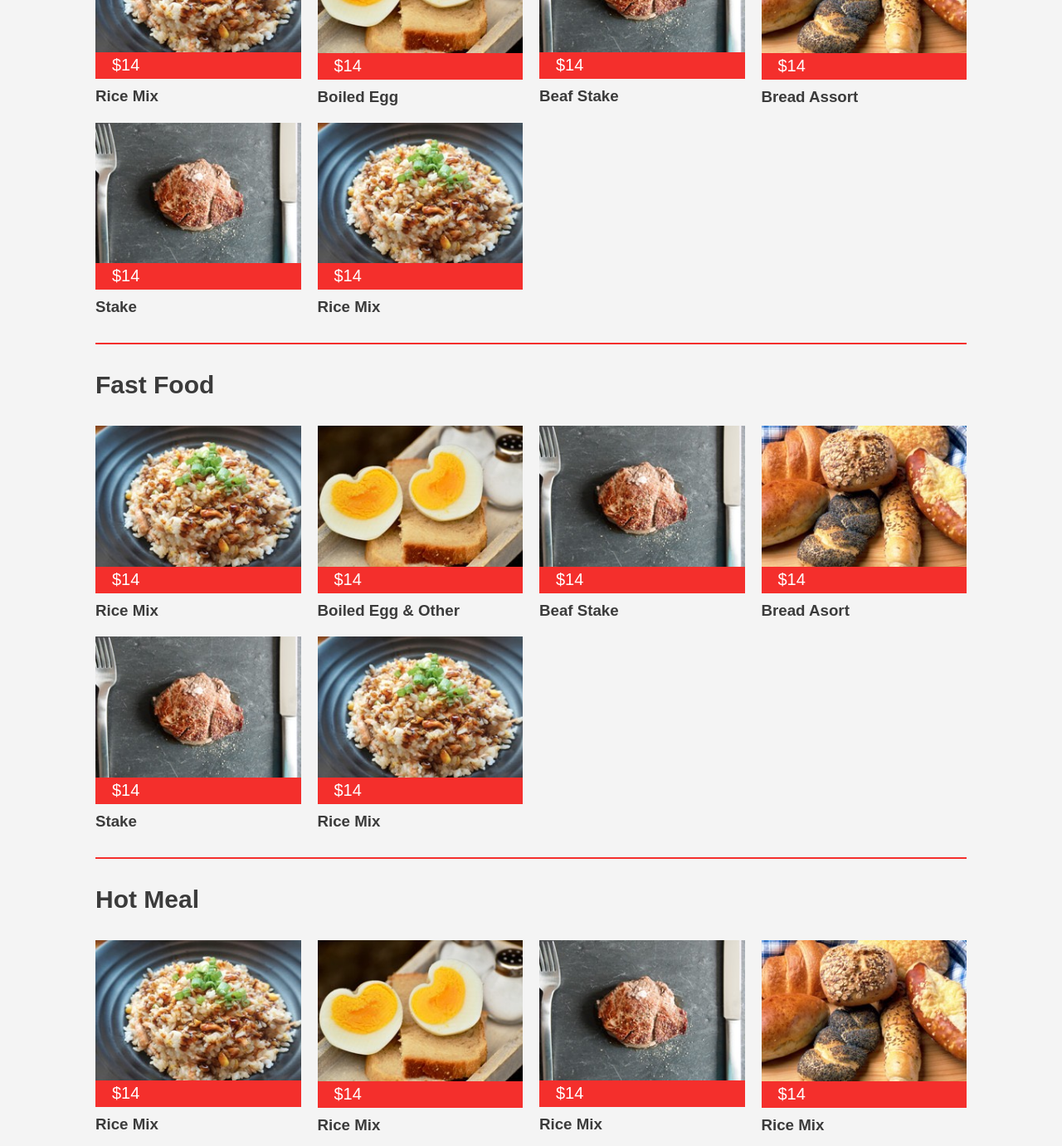
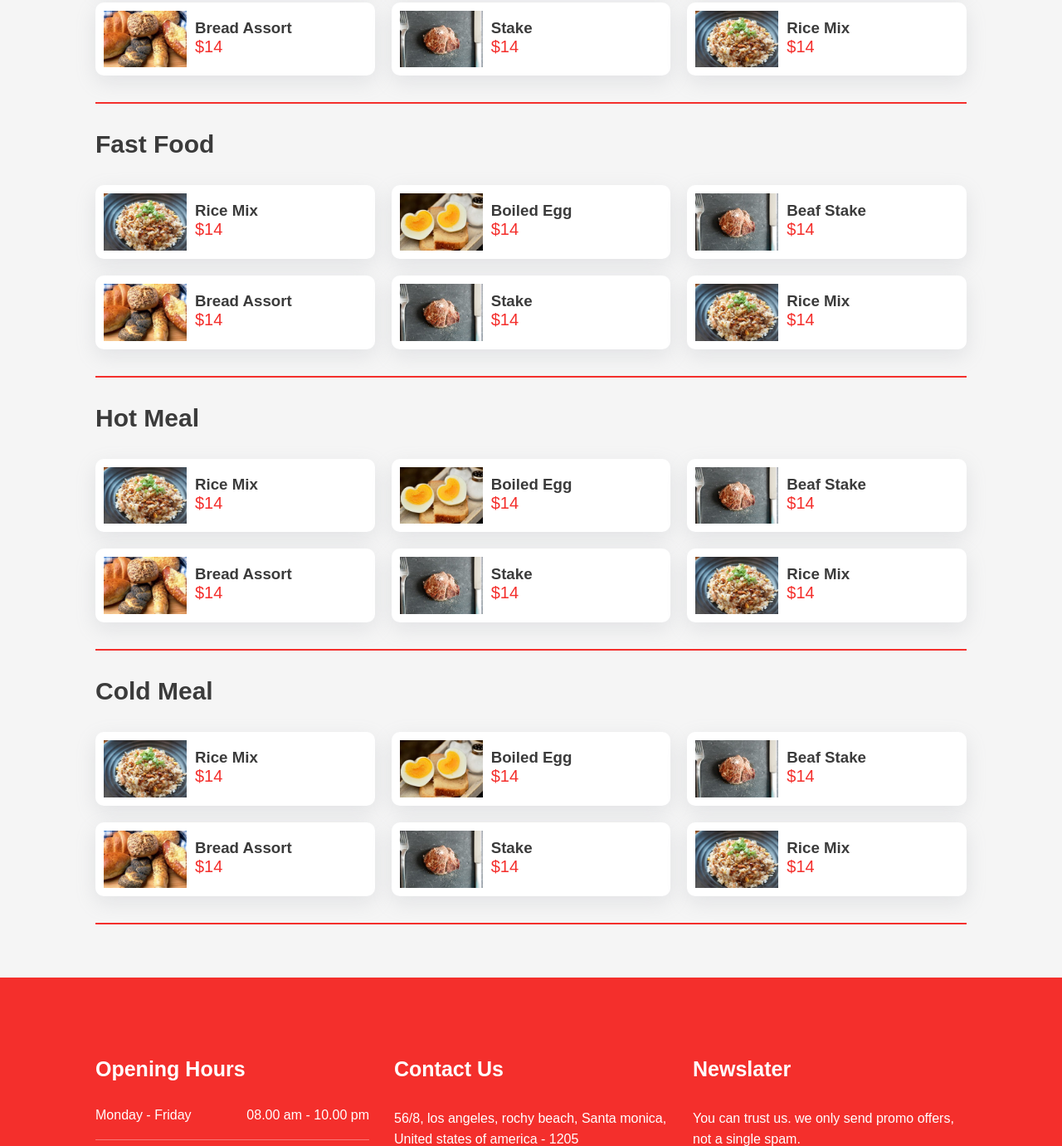
Before and after one commit to beridzezura14/Marco-Restaurant, a plain HTML site: page menu.html in a window 1280 px wide. Shown: the part 659-2040 px from the top of the page at 83% size. Drawn offline with nearby package versions, Linux system fonts and the light colour scheme.

Commit message:
3 commit

```diff
--- a/assets/css/menu-media.css
+++ b/assets/css/menu-media.css
@@ -9,7 +9,7 @@
 @media(max-width: 860px){
     .menu-item{
         display: grid;
-        grid-template-columns: repeat(3, 1fr);
+        grid-template-columns: repeat(2, 1fr);
         gap: 20px;
     }
 }
--- a/assets/css/menu.css
+++ b/assets/css/menu.css
@@ -1,3 +1,6 @@
+body{
+    background-color:whitesmoke;
+}
 .section-menu{
     max-width: 1050px;
     margin: auto;
@@ -38,20 +41,30 @@
 }
 .menu-item{
     display: grid;
-    grid-template-columns: repeat(4, 1fr);
+    grid-template-columns: repeat(3, 1fr);
     gap: 20px;
+}
+.item{
+    display: flex;
+    background-color: #fff;
+    padding: 10px;
+    box-shadow: rgba(149, 157, 165, 0.2) 0px 8px 24px;
+    border-radius: 10px;
+}
+.item div{
+    margin-left: 10px;
 }
 
 .item img{
-    width: 100%;
+    width: 100px;
     height: auto;
 }
 .item p{
-    background-color: #f42f2c;
-    padding: 5px 20px;
-    margin-top: -5px;
+    /* background-color: #f42f2c; */
+    /* padding: 5px 20px; */
     font-size: 20px;
-    color: #fff;
+    color: #f42f2c  ;
+    width: 100%;
 }
 .item h3{
     margin-top: 10px;
--- a/assets/css/registr.css
+++ b/assets/css/registr.css
@@ -72,6 +72,7 @@
     border: none;
     font-size: 17px;
     background-color: #fff;
+    color: #3b3b3b;
     cursor: pointer;
     transition: 0.5s;
     border: 2px solid #f42f2c;
--- a/assets/css/style.css
+++ b/assets/css/style.css
@@ -162,7 +162,7 @@ header{
 .menu-name ul{
     width: 100%;
     display: grid;
-    grid-template-columns: repeat(5, 1fr);
+    grid-template-columns: repeat(4, 1fr);
     gap: 1px;
     box-shadow: rgba(100, 100, 111, 0.2) 0px 7px 29px 0px;
 }
--- a/menu.html
+++ b/menu.html
@@ -36,7 +36,6 @@
                         <li><a class="signup" href="signup.html">Sign Up</a></li>
                         <li><a class="login" href="login.html">Log In</a></li>
                     </ul>
-
                 </ul>
                 <div class="mobile-menu">
                     <ul class="mobile">
@@ -49,6 +48,9 @@
             </nav>
         </header>
     </section>
+        <!-- id vegetarian -->
+        <div id="vegetarian"></div>
+        <!-- id vegetarian -->
     <section class="section-menu">
         <h1>Menu</h1>
         <div class="food-menu">
@@ -60,153 +62,221 @@
                 <a href="#">Drinks</a>
             </ul>
         </div>
-
         <button onclick="topFunction()" id="myBtn" title="Go to top"><ion-icon class="scroll-top-icon" name="arrow-up-outline"></ion-icon></button>
 
         <div class="food">
-            <h2 id="vegetarian">Vegetarian</h2>
+            <h2 >Vegetarian</h2>
             <div class="row">
                 <div class="menu-item">
                     <div class="item">
                         <img src="assets/img/b1.jpg" alt="menu-item">
+                        <div>
+                            <h3>Rice Mix</h3>
                             <p>$14</p>
-                        <h3>Rice Mix</h3>
+                        </div>
+
                     </div>
                     <div class="item">
                         <img src="assets/img/b2.jpg" alt="menu-item">
+                        <div>
+                            <h3>Boiled Egg</h3>
                             <p>$14</p>
-                        <h3>Boiled Egg</h3>
+                        </div>
+
                     </div>
                     <div class="item">
                         <img src="assets/img/b3.jpg" alt="menu-item">
+                        <div>
+                            <h3>Beaf Stake</h3>
                             <p>$14</p>
-                        <h3>Beaf Stake</h3>
+                        </div>
                     </div>
                     <div class="item">
                         <img src="assets/img/b4.jpg" alt="menu-item">
+                        <div>
+                            <h3>Bread Assort</h3>
                             <p>$14</p>
-                        <h3>Bread Assort</h3>
+                        </div>
+
                     </div>
                     <div class="item">
                         <img src="assets/img/b3.jpg" alt="menu-item">
+                        <div>
+                            <h3>Stake</h3>
                             <p>$14</p>
-                        <h3>Stake</h3>
+                        </div>
+
                     </div>
                     <div class="item">
                         <img src="assets/img/b1.jpg" alt="menu-item">
+                        <div>
+                            <h3>Rice Mix</h3>
                             <p>$14</p>
-                        <h3>Rice Mix</h3>
+                        </div>
+
                     </div>
                 </div>
             </div>
+            <!-- id fast -->
+            <div id="fast"></div>
+            <!-- id fast -->
         </div>
         <div class="food">
-            <h2 id="fast">Fast Food</h2>
-            <div class="row">
+            <h2 >Fast Food</h2>
             <div class="menu-item">
                 <div class="item">
                     <img src="assets/img/b1.jpg" alt="menu-item">
+                    <div>
+                        <h3>Rice Mix</h3>
                         <p>$14</p>
-                        <h3>Rice Mix</h3>
+                    </div>
+
                 </div>
                 <div class="item">
                     <img src="assets/img/b2.jpg" alt="menu-item">
+                    <div>
+                        <h3>Boiled Egg</h3>
                         <p>$14</p>
-                        <h3>Boiled Egg & Other</h3>
+                    </div>
+
                 </div>
                 <div class="item">
                     <img src="assets/img/b3.jpg" alt="menu-item">
+                    <div>
+                        <h3>Beaf Stake</h3>
                         <p>$14</p>
-                        <h3>Beaf Stake</h3>
+                    </div>
                 </div>
                 <div class="item">
                     <img src="assets/img/b4.jpg" alt="menu-item">
+                    <div>
+                        <h3>Bread Assort</h3>
                         <p>$14</p>
-                        <h3>Bread Asort</h3>
+                    </div>
+
                 </div>
                 <div class="item">
                     <img src="assets/img/b3.jpg" alt="menu-item">
+                    <div>
+                        <h3>Stake</h3>
                         <p>$14</p>
-                        <h3>Stake</h3>
+                    </div>
+
                 </div>
                 <div class="item">
                     <img src="assets/img/b1.jpg" alt="menu-item">
+                    <div>
+                        <h3>Rice Mix</h3>
                         <p>$14</p>
-                        <h3>Rice Mix</h3>
                     </div>
                 </div>
             </div>
+            <!-- id hot -->
+            <div id="hot"></div>
+            <!-- id hot -->
         </div>
         <div class="food">
-            <h2 id="hot">Hot Meal</h2>
-            <div class="row">
+            <h2 >Hot Meal</h2>
             <div class="menu-item">
                 <div class="item">
                     <img src="assets/img/b1.jpg" alt="menu-item">
+                    <div>
+                        <h3>Rice Mix</h3>
                         <p>$14</p>
-                        <h3>Rice Mix</h3>
+                    </div>
+
                 </div>
                 <div class="item">
                     <img src="assets/img/b2.jpg" alt="menu-item">
+                    <div>
+                        <h3>Boiled Egg</h3>
                         <p>$14</p>
-                        <h3>Rice Mix</h3>
+                    </div>
+
                 </div>
                 <div class="item">
                     <img src="assets/img/b3.jpg" alt="menu-item">
+                    <div>
+                        <h3>Beaf Stake</h3>
                         <p>$14</p>
-                        <h3>Rice Mix</h3>
+                    </div>
                 </div>
                 <div class="item">
                     <img src="assets/img/b4.jpg" alt="menu-item">
+                    <div>
+                        <h3>Bread Assort</h3>
                         <p>$14</p>
-                        <h3>Rice Mix</h3>
+                    </div>
+
                 </div>
                 <div class="item">
                     <img src="assets/img/b3.jpg" alt="menu-item">
+                    <div>
+                        <h3>Stake</h3>
                         <p>$14</p>
-                        <h3>Rice Mix</h3>
+                    </div>
+
                 </div>
                 <div class="item">
                     <img src="assets/img/b1.jpg" alt="menu-item">
+                    <div>
+                        <h3>Rice Mix</h3>
                         <p>$14</p>
-                        <h3>Rice Mix</h3>
+                    </div>
+
                 </div>
             </div>
-            </div>
+            <!-- id cold -->
+            <div id="cold"></div>
+            <!-- id cold -->
         </div>
         <div class="food">
-            <h2 id="cold">Cold Meal</h2>
-            <div class="row">
+            <h2 >Cold Meal</h2>
             <div class="menu-item">
                 <div class="item">
                     <img src="assets/img/b1.jpg" alt="menu-item">
+                    <div>
+                        <h3>Rice Mix</h3>
                         <p>$14</p>
-                        <h3>Rice Mix</h3>
+                    </div>
+
                 </div>
                 <div class="item">
                     <img src="assets/img/b2.jpg" alt="menu-item">
+                    <div>
+                        <h3>Boiled Egg</h3>
                         <p>$14</p>
-                        <h3>Rice Mix</h3>
+                    </div>
+
                 </div>
                 <div class="item">
                     <img src="assets/img/b3.jpg" alt="menu-item">
+                    <div>
+                        <h3>Beaf Stake</h3>
                         <p>$14</p>
-                        <h3>Rice Mix</h3>
+                    </div>
                 </div>
                 <div class="item">
                     <img src="assets/img/b4.jpg" alt="menu-item">
+                    <div>
+                        <h3>Bread Assort</h3>
                         <p>$14</p>
-                        <h3>Rice Mix</h3>
+                    </div>
+
                 </div>
                 <div class="item">
                     <img src="assets/img/b3.jpg" alt="menu-item">
+                    <div>
+                        <h3>Stake</h3>
                         <p>$14</p>
-                        <h3>Rice Mix</h3>
+                    </div>
+
                 </div>
                 <div class="item">
                     <img src="assets/img/b1.jpg" alt="menu-item">
+                    <div>
+                        <h3>Rice Mix</h3>
                         <p>$14</p>
-                        <h3>Rice Mix</h3>
                     </div>
                 </div>
             </div>
```
Lines whose indentation alone changed are shown as unchanged.
